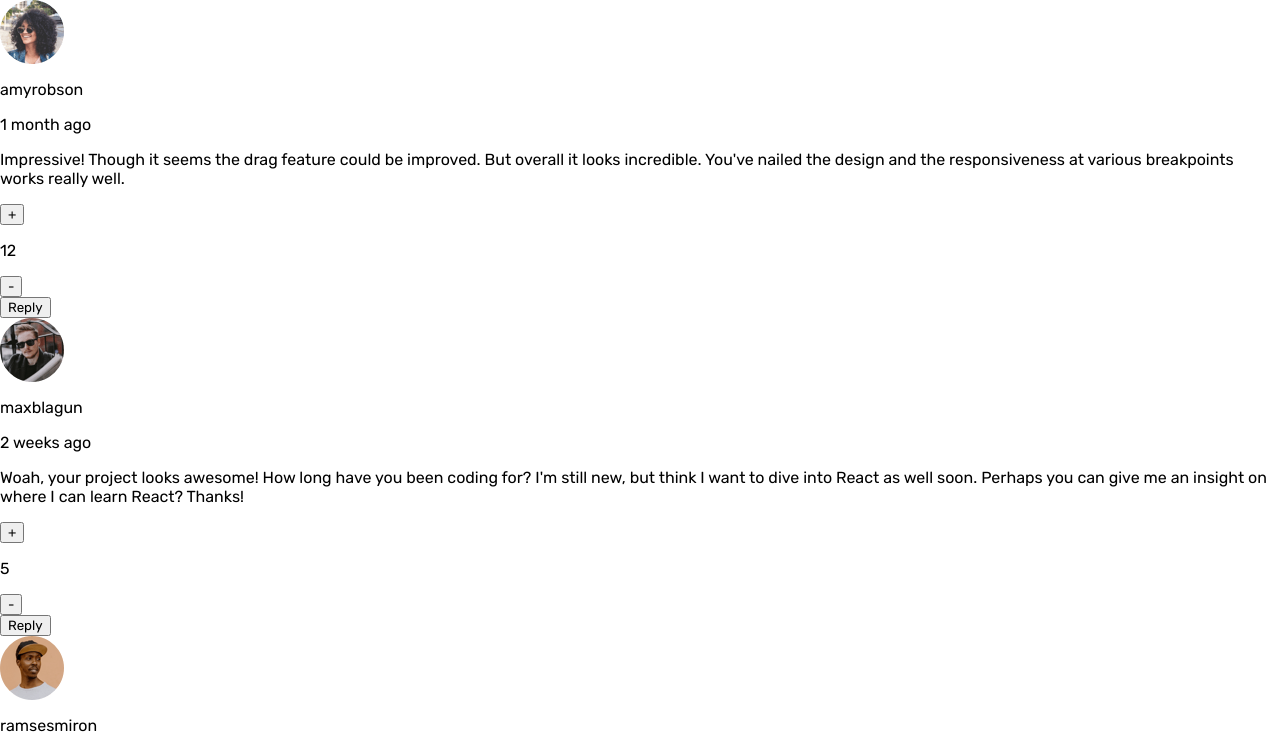
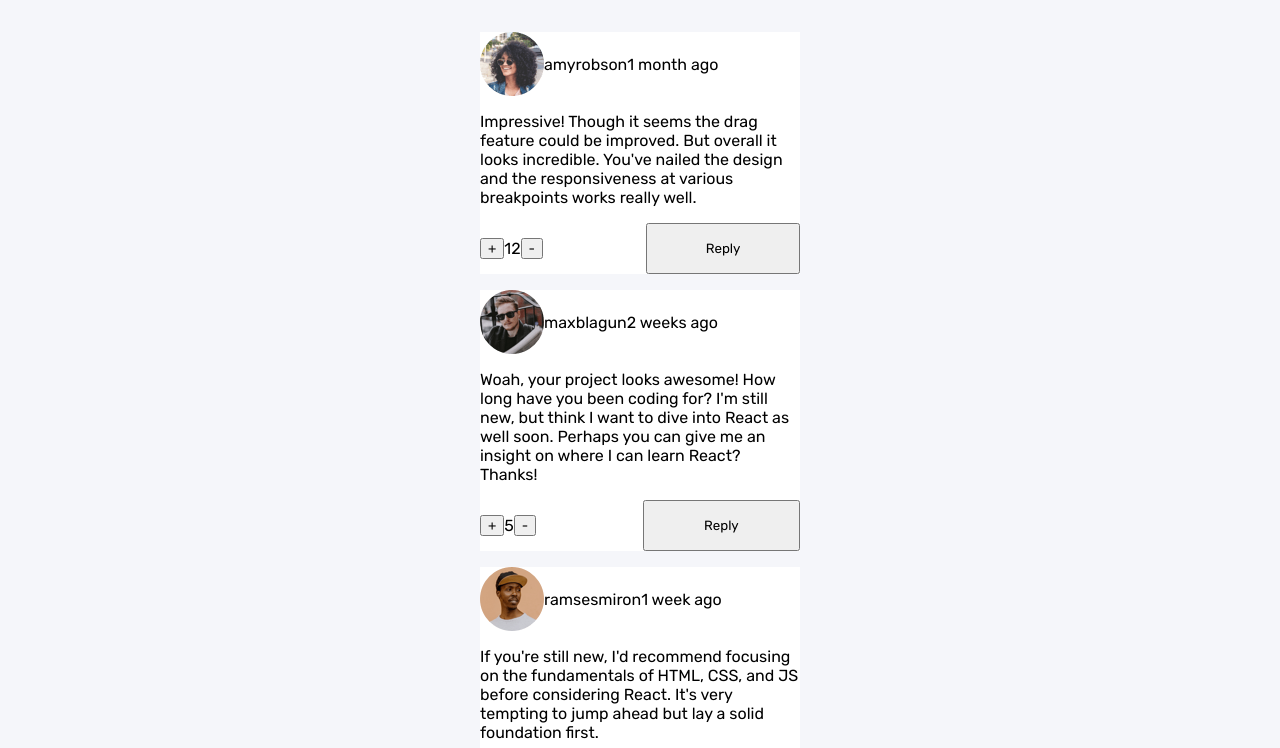
Before and after one commit to JordansGit/interactive-comments-section, a plain HTML site: page index.html in a window 1280 px wide. Shown: the top 748 px of the page. Drawn offline with Linux system fonts and the light colour scheme.

Commit message:
some styling

```diff
--- a/css/style.css
+++ b/css/style.css
@@ -35,6 +35,24 @@ textarea {
 body {
   margin: 0;
 }
+
+/* Variables */
+
+:root {
+  /* Primary */
+  --moderate-blue: hsl(238, 40%, 52%);
+  --soft-red: hsl(358, 79%, 66%);
+  --light-grayish-blue: hsl(239, 57%, 85%);
+  --pale-red: hsl(357, 100%, 86%);
+
+  /* Neutral */
+  --dark-blue: hsl(212, 24%, 26%);
+  --grayish-blue: hsl(211, 10%, 45%);
+  --light-gray: hsl(223, 19%, 93%);
+  --very-light-gray: hsl(228, 33%, 97%);
+  --white: hsl(0, 0%, 100%);
+}
+
 /* Base */
 
 * {
@@ -42,3 +60,48 @@ body {
   font-optical-sizing: auto;
   font-style: normal;
 }
+
+/* Body */
+
+body {
+  font-size: 16px;
+  background: var(--very-light-gray);
+}
+
+/* Comment section */
+
+.comment-thread {
+  margin: 2em auto;
+  width: max-content;
+}
+
+.comment {
+  display: grid;
+  grid-template-areas:
+    "commentInfo commentInfo"
+    "commentDescription commentDescription"
+    "scoreCount replyBtn";
+  background: var(--white);
+  max-width: 320px;
+  margin-bottom: 1em;
+}
+
+.comment-info {
+  grid-area: commentInfo;
+  display: flex;
+  align-items: center;
+}
+
+.comment-description {
+  grid-area: commentDescription;
+}
+
+.comment-score {
+  grid-area: scoreCount;
+  display: flex;
+  align-items: center;
+}
+
+.comment-reply-btn {
+  grid-area: replyBtn;
+}
--- a/js/script.js
+++ b/js/script.js
@@ -34,7 +34,7 @@ function displayComments() {
     if (comment.replies.length > 0) {
       comment.replies.forEach(reply => {
         commentsHtml += `
-          <article class="comment">
+          <article class="comment nested-comment">
             <section class="comment-info">
               <img class="comment-avatar" src="${reply.user.image.png}">
               <p class="comment-username">${reply.user.username}</p>
```
